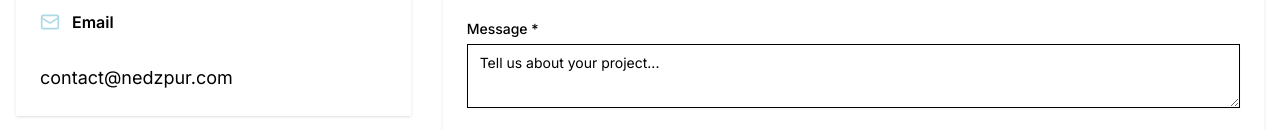
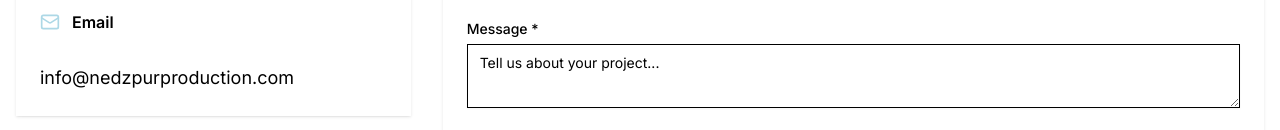
Before and after one commit to davisbryan595-lang/Nedz-Pure-production-new, a Next.js app: page / in a window 1280 px wide. Shown: the part 9930-10060 px from the top of the page. Built offline with nearby package versions, Linux system fonts and the light colour scheme; no server answers.

Commit message:
Update contact.tsx

```diff
--- a/components/contact.tsx
+++ b/components/contact.tsx
@@ -128,8 +128,8 @@ export default function Contact() {
                 </CardTitle>
               </CardHeader>
               <CardContent>
-                <a href="mailto:contact@nedzpur.com" className="text-lg hover:text-[#ADD8E6] transition-colors">
-                  contact@nedzpur.com
+                <a href="mailto:info@nedzpurproduction.com" className="text-lg hover:text-[#ADD8E6] transition-colors">
+                  info@nedzpurproduction.com
                 </a>
               </CardContent>
             </Card>
```
